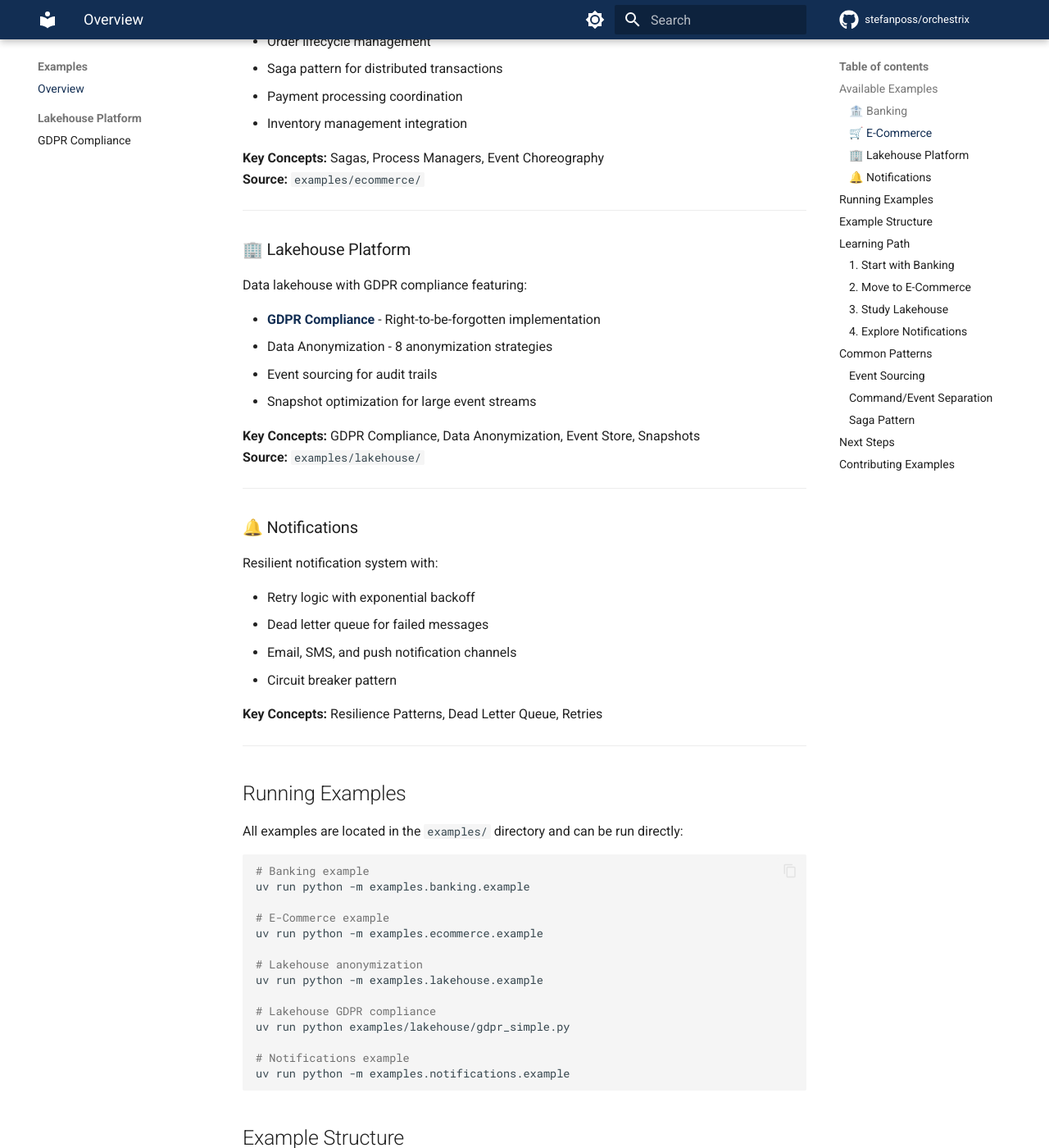
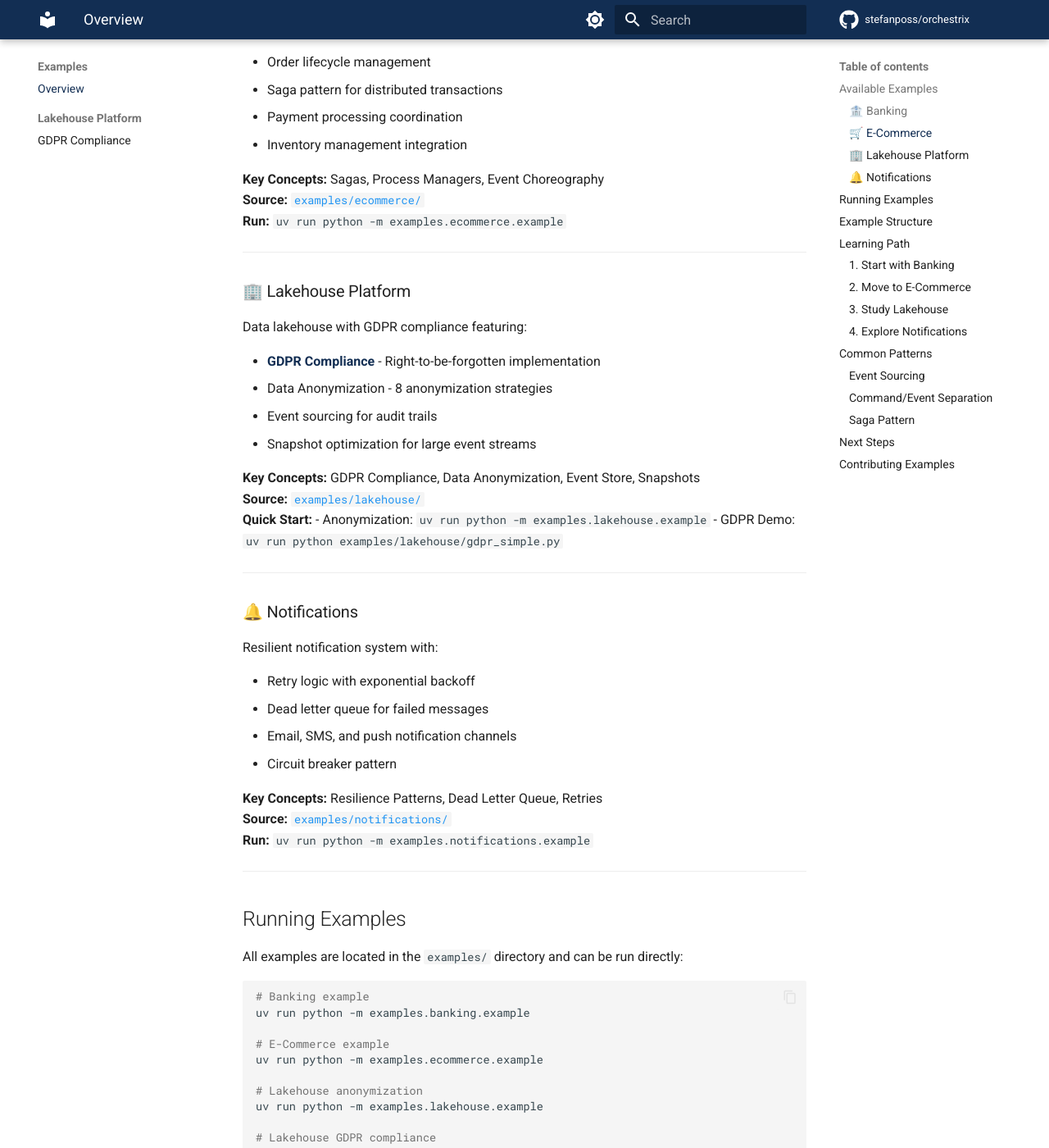
Before and after one commit to stefanposs/orchestrix, an MkDocs documentation site: the page built from docs/mkdocs/examples/index.md, in a window 1280 px wide and 1400 px high, scrolled down 759 px. Shown: the whole window at 82% size. Built offline with MkDocs 1.6.1 and Material for MkDocs 9.7.7, drawn with Linux system fonts in a browser that asks for light colours; comment, search, counter and statistics services are not loaded; some of the changed text lies outside the part shown.

Commit message:
docs: Add comprehensive links throughout MkDocs
Add GitHub repository links:
- All example source code linked to GitHub (banking, ecommerce, lakehouse, notifications)
- Direct links to specific files (gdpr_simple.py, gdpr.py, models.py, etc.)
- Browse on GitHub links for each example directory

Improve navigation:
- Add Examples section to homepage with emoji indicators
- Add run commands to each example overview
- Link from Quick Start to Examples
- Link from homepage to GDPR Compliance example

Enhance discoverability:
- Every example now has:
  - GitHub source link
  - Quick run command
  - Key concepts summary
- Cross-links between Getting Started and Examples
- Clear next steps with organized sections

Result:
- Better user onboarding flow
- Easy access to source code
- Clear learning path from docs to examples

```diff
--- a/docs/mkdocs/examples/index.md
+++ b/docs/mkdocs/examples/index.md
@@ -13,7 +13,8 @@ Account management system with event sourcing, including:
 - Domain-driven design patterns
 
 **Key Concepts:** Event Sourcing, Aggregates, Domain Events
-**Source:** `examples/banking/`
+**Source:** [`examples/banking/`](https://github.com/stefanposs/orchestrix/tree/main/examples/banking)
+**Run:** `uv run python -m examples.banking.example`
 
 ---
 
@@ -26,7 +27,8 @@ Complete order processing system with:
 - Inventory management integration
 
 **Key Concepts:** Sagas, Process Managers, Event Choreography
-**Source:** `examples/ecommerce/`
+**Source:** [`examples/ecommerce/`](https://github.com/stefanposs/orchestrix/tree/main/examples/ecommerce)
+**Run:** `uv run python -m examples.ecommerce.example`
 
 ---
 
@@ -39,7 +41,10 @@ Data lakehouse with GDPR compliance featuring:
 - Snapshot optimization for large event streams
 
 **Key Concepts:** GDPR Compliance, Data Anonymization, Event Store, Snapshots
-**Source:** `examples/lakehouse/`
+**Source:** [`examples/lakehouse/`](https://github.com/stefanposs/orchestrix/tree/main/examples/lakehouse)
+**Quick Start:**
+- Anonymization: `uv run python -m examples.lakehouse.example`
+- GDPR Demo: `uv run python examples/lakehouse/gdpr_simple.py`
 
 ---
 
@@ -52,6 +57,8 @@ Resilient notification system with:
 - Circuit breaker pattern
 
 **Key Concepts:** Resilience Patterns, Dead Letter Queue, Retries
+**Source:** [`examples/notifications/`](https://github.com/stefanposs/orchestrix/tree/main/examples/notifications)
+**Run:** `uv run python -m examples.notifications.example`
 
 ---
 
```
Also changed, not shown: docs/mkdocs/examples/lakehouse-gdpr.md (+14 -4 lines), docs/mkdocs/getting-started/quick-start.md (+16 -1 lines), docs/mkdocs/index.md (+18 -1 lines).
